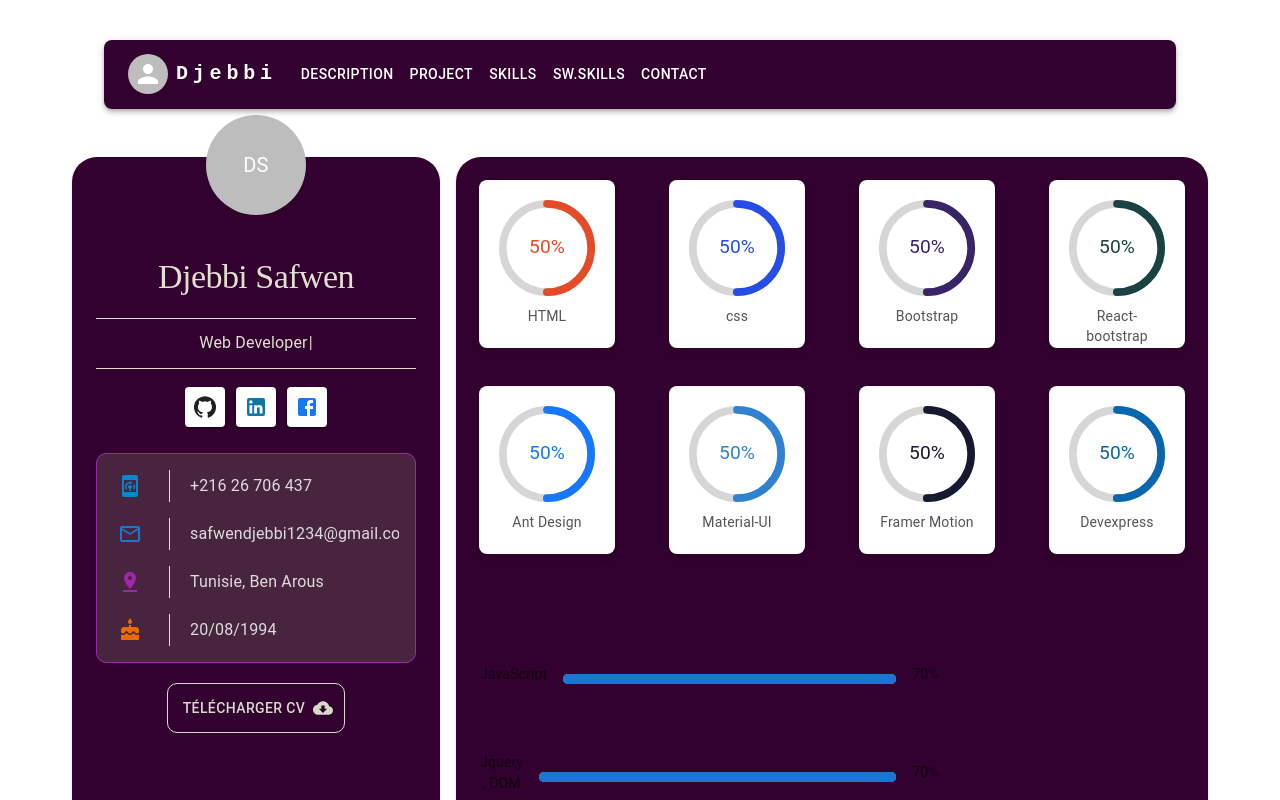
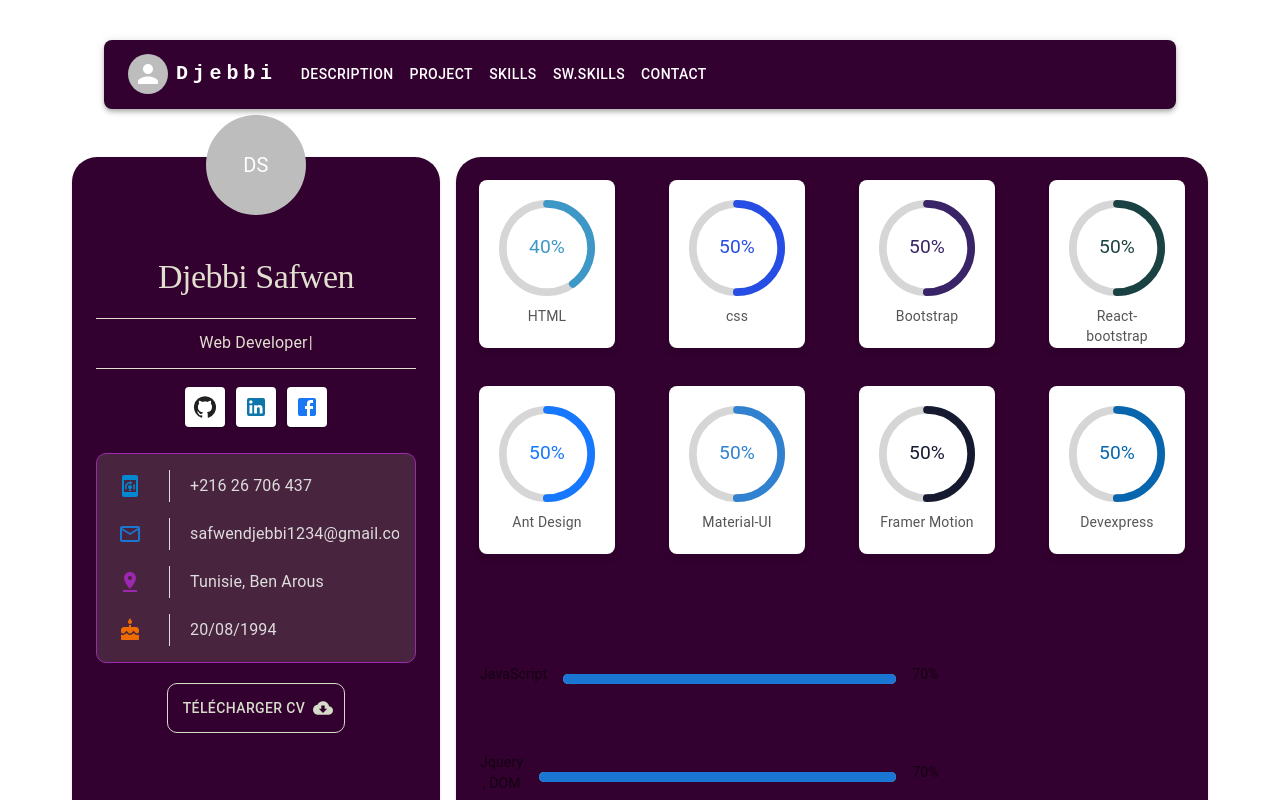
Before and after one commit to safwen-code/profileV5, a React (Create React App) app: page / in a window 1280 px wide. Both pictures are taken after a click on the button "SW.SKILLS". Shown: the top 800 px of the page. Built offline with nearby package versions, Linux system fonts and the light colour scheme.

Commit message:
test animation

```diff
--- /dev/null
+++ b/src/content/skills/AnimatedProgressProvider.jsx
@@ -0,0 +1,26 @@
+import React, { useState, useEffect, useRef } from 'react'
+
+const AnimatedProgressProvider = ({ interval = 1000, values, children }) => {
+  const [valuesIndex, setValuesIndex] = useState(0)
+  const intervalRef = useRef(null)
+
+  useEffect(() => {
+    intervalRef.current = setInterval(() => {
+      setValuesIndex((prevIndex) => {
+        const nextIndex = (prevIndex + 1) % values.length
+        if (values[nextIndex] === 80) {
+          clearInterval(intervalRef.current)
+        }
+        return nextIndex
+      })
+    }, interval)
+
+    return () => {
+      clearInterval(intervalRef.current)
+    }
+  }, [interval, values])
+
+  return children(values[valuesIndex])
+}
+
+export default AnimatedProgressProvider
--- a/src/content/skills/Skills.jsx
+++ b/src/content/skills/Skills.jsx
@@ -4,8 +4,9 @@
 import { motion } from 'framer-motion'
 import { Card, Divider, Typography, Grid } from '@mui/material'
 import LinearProgress from '@mui/material/LinearProgress'
+import './skill.css'
+import AnimatedProgressProvider from './AnimatedProgressProvider'
 import { easeQuadInOut } from 'd3-ease'
-import './skill.css'
 
 // import Swip from './Swip'
 
@@ -47,8 +48,22 @@
             }}
           >
             <motion.div variants={gridItemVariants}>
+              <AnimatedProgressProvider values={[0, 20, 40, 60, 80]}>
+                {(percentage) => {
+                  return (
                     <div className="skill-card">
                       <CircularProgressbar
+                        value={percentage}
+                        text={`${percentage}%`}
+                        styles={buildStyles({
+                          pathTransitionDuration: 0.15,
+                        })}
+                      />
+                      <p className="skill-name">HTML</p>
+                    </div>
+                  )
+                }}
+                {/* <CircularProgressbar
                     value={percentage}
                     text={`${percentage}%`}
                     styles={buildStyles({
@@ -56,8 +71,8 @@
                       pathColor: '#e34c26',
                     })}
                   />
-                <p className="skill-name">HTML</p>
-              </div>
+                 */}
+              </AnimatedProgressProvider>
             </motion.div>
           </Grid>
           <Grid
```
Lines whose indentation alone changed are shown as unchanged.
